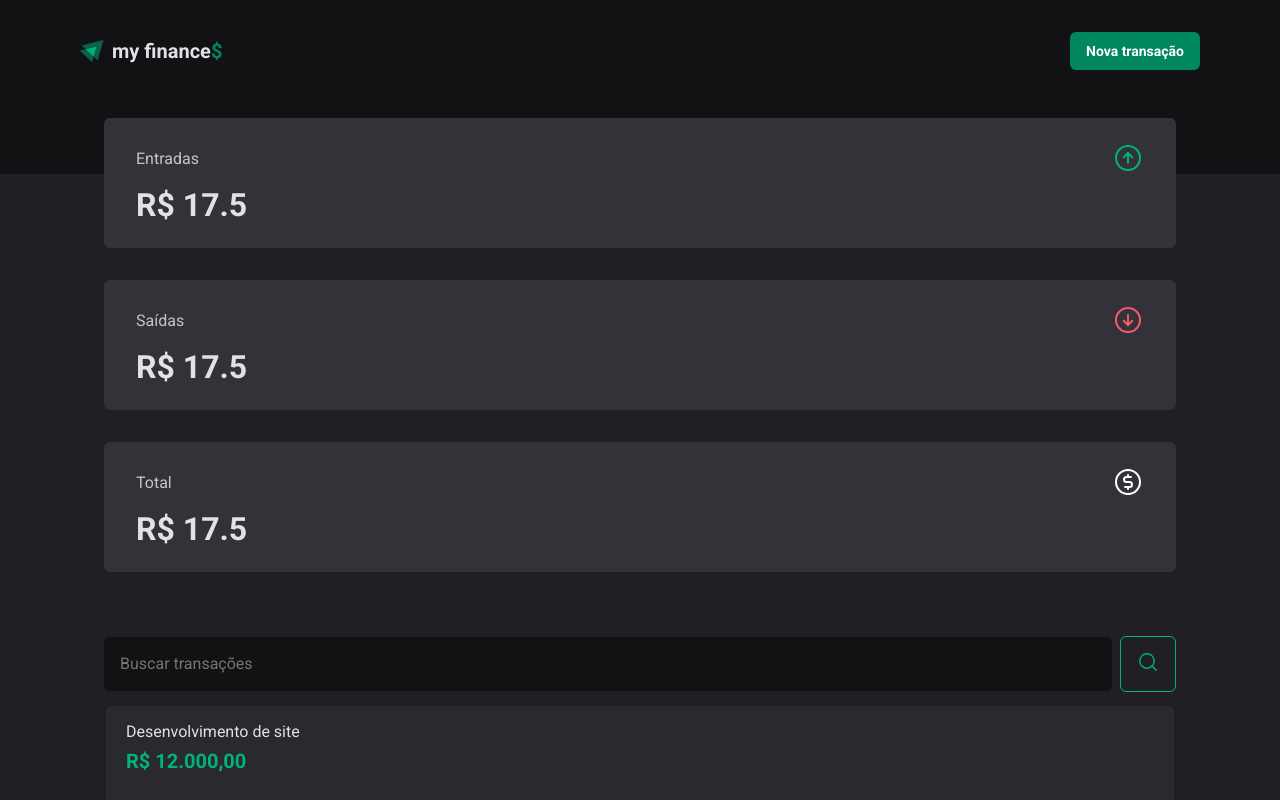
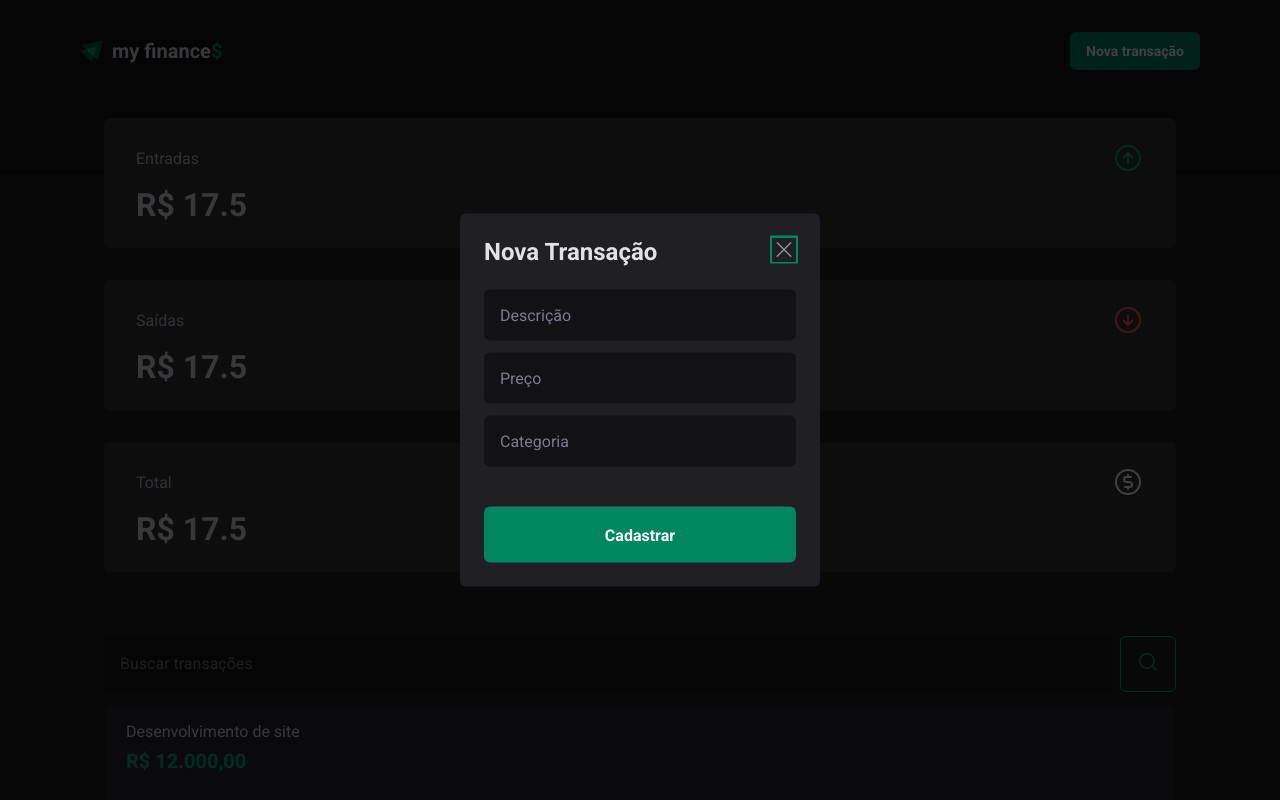
Before and after one commit to Matheus-Pazinati/my-finances-2.0, a React (Vite) app: page / in a window 1280 px wide. Both pictures are taken after a click on the button "Nova transação". Shown: the top 800 px of the page. Built offline with nearby package versions, Linux system fonts and the light colour scheme.

Commit message:
Cria estrutura e estilizacao do modal de cadastro de nova transacao

```diff
--- a/src/components/Header/index.tsx
+++ b/src/components/Header/index.tsx
@@ -1,6 +1,7 @@
 import * as Dialog from '@radix-ui/react-dialog';
 
 import logoImg from '../../assets/igniteLogo.svg'
+import { NewTransactionModal } from '../NewTransactionModal';
 
 import { HeaderContainer, HeaderContent } from './styles'
 
@@ -18,15 +19,7 @@ export function Header() {
             <button>Nova transação</button>
           </Dialog.Trigger>
 
-          <Dialog.Portal>
-            <Dialog.Overlay />
-
-            <Dialog.Content>
-              <Dialog.Title>Nova Transação</Dialog.Title>
-              <Dialog.Close />
-            </Dialog.Content>
-
-          </Dialog.Portal>
+          <NewTransactionModal />
         </Dialog.Root>
 
       </HeaderContent>
--- /dev/null
+++ b/src/components/NewTransactionModal/index.tsx
@@ -0,0 +1,29 @@
+import * as Dialog from "@radix-ui/react-dialog";
+import { X } from "phosphor-react";
+
+import { DialogClose, DialogContent, DialogOverlay } from "./styles";
+
+export function NewTransactionModal() {
+  return (
+    <Dialog.Portal>
+      <DialogOverlay />
+
+      <DialogContent>
+        <Dialog.Title>Nova Transação</Dialog.Title>
+        <DialogClose>
+          <X size={24} />
+        </DialogClose>
+
+        <form>
+          <div>
+            <input type="text" placeholder="Descrição" />
+            <input type="number" placeholder="Preço" />
+            <input type="text" placeholder="Categoria" />
+          </div>
+          <button type="submit">Cadastrar</button>
+        </form>
+      </DialogContent>
+
+    </Dialog.Portal>
+  )
+}
--- /dev/null
+++ b/src/components/NewTransactionModal/styles.ts
@@ -0,0 +1,80 @@
+import styled from "styled-components";
+import * as Dialog from "@radix-ui/react-dialog";
+
+export const DialogOverlay = styled(Dialog.Overlay)`
+  width: 100vw;
+  height: 100vh;
+
+  position: fixed;
+  inset: 0;
+
+  background-color: rgba(0, 0, 0, 0.75);
+`
+
+export const DialogContent = styled(Dialog.Content)`
+  position: fixed;
+  top: 50%;
+  left: 50%;
+  transform: translate(-50%, -50%);
+  min-width: 22.5rem;
+  padding: 1.5rem;
+  border-radius: 6px;
+
+  background-color: ${({theme}) => theme["gray-800"]};
+
+  form {
+    display: flex;
+    flex-direction: column;
+    margin-top: 1.5rem;
+
+    div {
+      display: flex;
+      flex-direction: column;
+      gap: 0.75rem;
+
+      input {
+        padding: 1rem;
+        background-color: ${({theme}) => theme["gray-900"]};
+        border: 0;
+        border-radius: 6px;
+        color: ${({theme}) => theme["gray-300"]};
+
+        ::placeholder {
+          color: ${({theme}) => theme["gray-500"]};
+        }
+      }
+    }
+
+    button[type="submit"] {
+      height: 3.5rem;
+      border: 0;
+      border-radius: 6px;
+      margin-top: 2.5rem;
+      background-color: ${({theme}) => theme["green-500"]};
+      color: ${({theme}) => theme.white};
+      font-weight: 700;
+      cursor: pointer;
+
+      &:hover {
+        background-color: ${({theme}) => theme["green-700"]};
+        transition: background-color 0.2s;
+      }
+    }
+  }
+`
+
+export const DialogClose = styled(Dialog.Close)`
+  position: absolute;
+  top: 1.5rem;
+  right: 1.5rem;
+  background-color: transparent;
+  border: 0;
+  line-height: 0;
+  color: ${({theme}) => theme["gray-400"]};
+  cursor: pointer;
+
+  &:hover {
+    color: ${({theme}) => theme["red-700"]};
+    transition: color 0.2s;
+  }
+`
--- a/src/styles/global.ts
+++ b/src/styles/global.ts
@@ -21,4 +21,14 @@ export const GlobalStyle = createGlobalStyle`
   body, input, text-area, button {
     font: 400 1rem Roboto, sans-serif;
   }
+
+  input::-webkit-outer-spin-button,
+  input::-webkit-inner-spin-button {
+    -webkit-appearance: none;
+    margin: 0;
+  }
+
+  input[type=number] {
+    -moz-appearance: textfield;
+  }
 `
```
